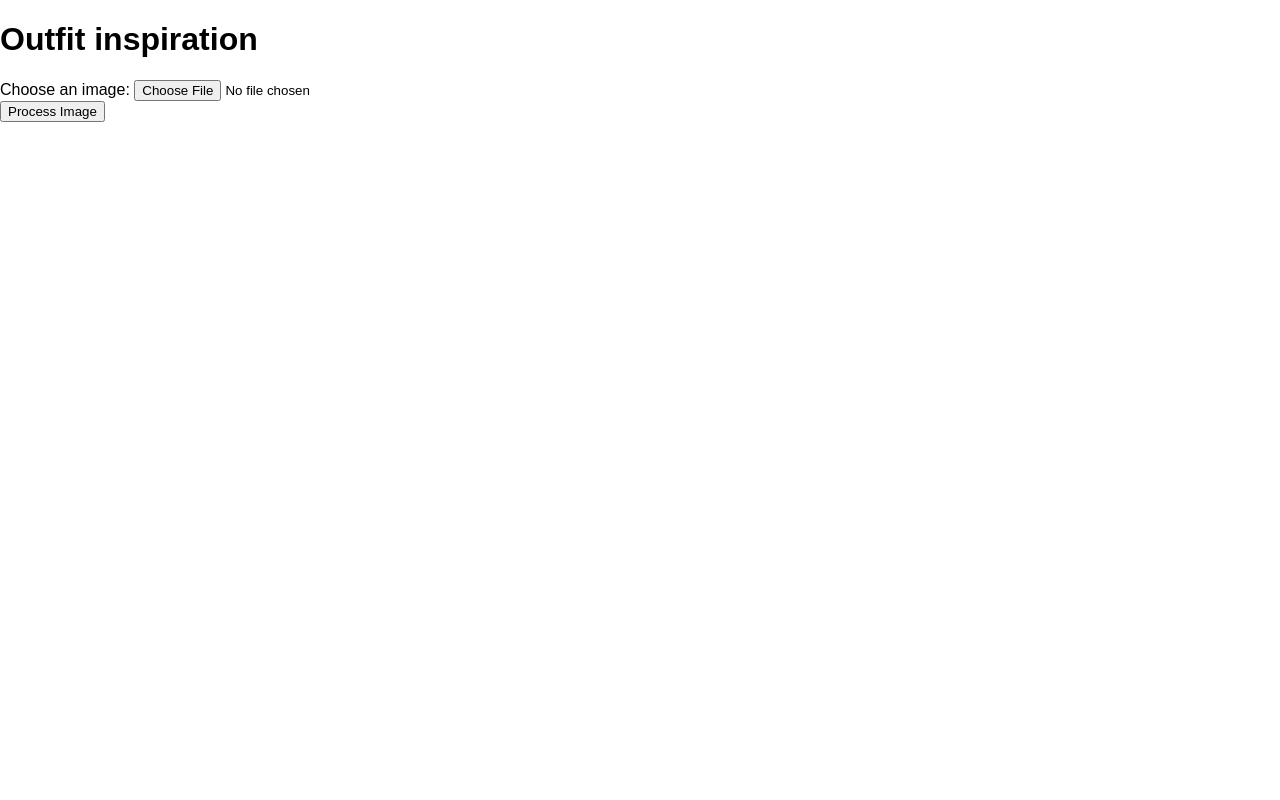
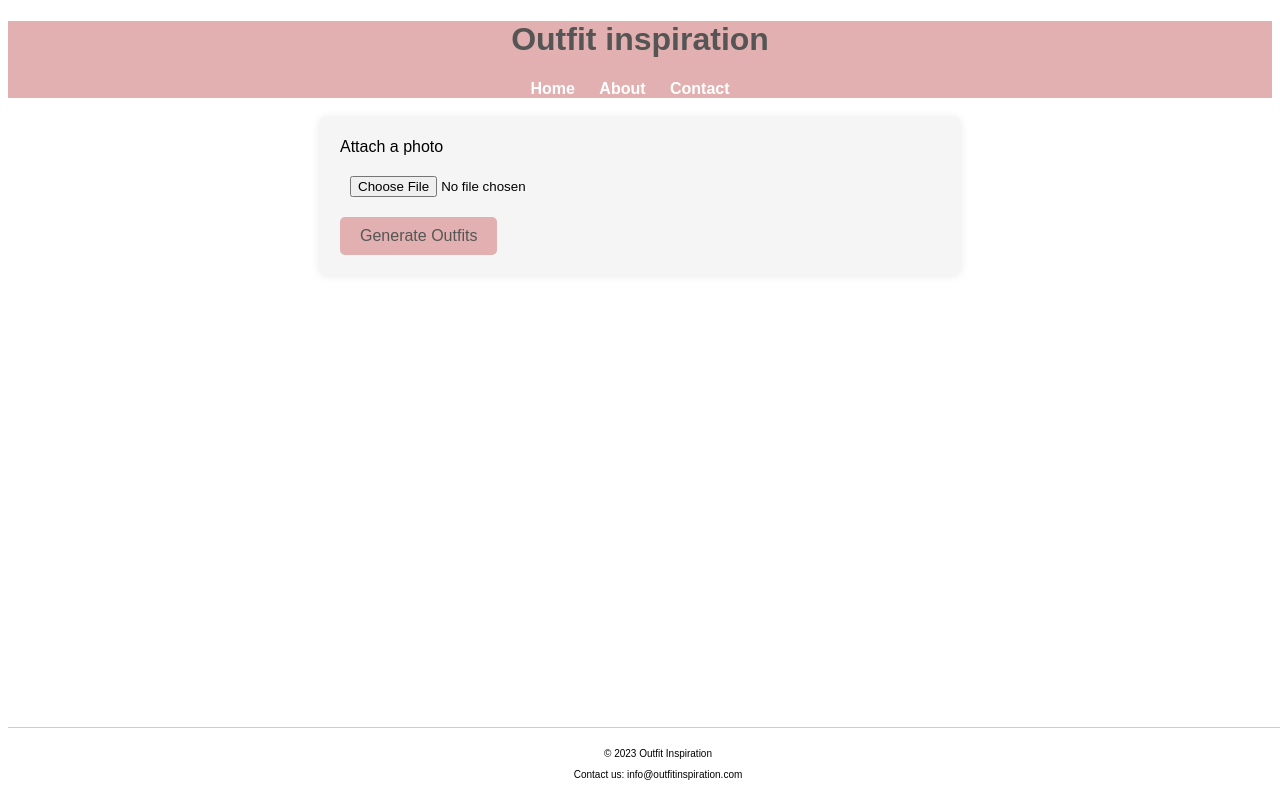
Before and after one commit to AleksandraSorokovikova/outfit-inspiration, a Flask app: page / in a window 1280 px wide. Run offline with Flask 3, Linux system fonts and the light colour scheme.

Commit message:
add styles and parallels (#19)
Co-authored-by: evgeniia.vu <evgeniia.vu@jetbrains.com>

```diff
--- a/orchestrator/init_server_flow.py
+++ b/orchestrator/init_server_flow.py
@@ -29,4 +29,5 @@ def init_server():
             continue
 
 
-init_server()
+if __name__ == "__main__":
+    init_server()
--- a/web/server.py
+++ b/web/server.py
@@ -4,6 +4,7 @@ from flask import Flask, request, render_template, jsonify, url_for
 import atexit
 import shutil
 
+from orchestrator.init_server_flow import init_server
 from orchestrator.main_user_flow import flow
 
 app = Flask(__name__)
@@ -14,6 +15,8 @@ temp_dir = os.path.join(static_dir, "temp")
 
 if not os.path.exists(temp_dir):
     os.makedirs(temp_dir)
+
+init_server()
 
 
 @app.route("/")
@@ -42,7 +45,6 @@ def process_image():
     target_path = os.path.join(temp_dir, file.filename)
     file.save(target_path)
 
-    # Perform image processing (replace this with your actual image processing logic)
     outfits = flow(target_path, temp_dir)
     outfits = [
         url_for(static_dir, filename=f"temp/{os.path.basename(out_url)}")
--- a/web/static/styles.css
+++ b/web/static/styles.css
@@ -1,32 +1,50 @@
 body {
     font-family: Arial, sans-serif;
-    margin: 0;
     padding: 0;
+    margin-bottom: 15px;
+}
+
+footer {
+    border-top: 1px solid #ccc;
+    background-color: white;
+    text-align: center;
+    padding: 10px;
+    position: fixed;
+    bottom: 0;
+    width: 100%;
+    font-size: 10px;
 }
 
 header {
     background-color: #E2B0B0;
-    color: white;
-    padding: 5px;
-    text-align: left;
+    color: #555;
+    text-align: center;
 }
 
 nav {
-    display: flex;
-    justify-content: right;
+    margin-top: 10px;
+}
+
+nav ul {
+    list-style: none;
+    padding: 0;
+    margin: 0;
+}
+
+nav li {
+    display: inline-block;
+    margin-right: 20px;
 }
 
 nav a {
-    color: white;
     text-decoration: none;
-    padding: 5px;
-    margin: 0 10px;
-    font-size: 18px;
-    transition: background-color 0.3s;
+    color: #fff;
+    font-weight: bold;
+    font-size: 16px;
 }
 
 nav a:hover {
-    background-color: #555;
+    color: #555;
 }
 
 #loading-container {
@@ -38,7 +56,7 @@ nav a:hover {
 #loading-spinner {
     border: 4px solid rgba(0, 0, 0, 0.1);
     border-radius: 50%;
-    border-top: 4px solid #3498db;
+    border-top: 4px solid #E2B0B0;
     width: 40px;
     height: 40px;
     animation: spin 1s linear infinite;
@@ -53,13 +71,16 @@ nav a:hover {
 
 .image-container-target {
     margin-top: 20px;
+    margin-left: 20px;
     text-align: left;
 }
 
 .image-container-outfits {
     margin-top: 20px;
-    text-align: center;
+    margin-left: 20px;
+    text-align: left;
 }
+
 
 .target-image, .outfit-image {
     margin: 10px;
@@ -75,3 +96,38 @@ nav a:hover {
     display: block;
     text-align: center;
 }
+
+#imageForm {
+    max-width: 600px;
+    margin: 20px auto;
+    padding: 20px;
+    background-color: #f5f5f5;
+    border-radius: 5px;
+    box-shadow: 0 0 10px rgba(0, 0, 0, 0.1);
+}
+
+label {
+    display: block;
+    margin-bottom: 10px;
+}
+
+input[type="file"] {
+    width: 100%;
+    padding: 10px;
+    margin-bottom: 10px;
+    box-sizing: border-box;
+}
+
+input[type="submit"] {
+    background-color: #E2B0B0;
+    color: #555;
+    border: none;
+    padding: 10px 20px;
+    border-radius: 5px;
+    cursor: pointer;
+    font-size: 16px;
+}
+
+input[type="submit"]:hover {
+    background-color: #E2B0C2;
+}
--- a/web/templates/find.html
+++ b/web/templates/find.html
@@ -7,13 +7,22 @@
     <link rel="stylesheet" href="{{ url_for('static', filename='styles.css') }}">
 </head>
 <body>
-    <h1>Outfit inspiration</h1>
+    <header>
+        <h1>Outfit inspiration</h1>
+        <nav>
+            <ul>
+                <li><a href="#">Home</a></li>
+                <li><a href="#">About</a></li>
+                <li><a href="#">Contact</a></li>
+            </ul>
+        </nav>
+    </header>
 
     <form id="imageForm" action="/process_image" method="post" enctype="multipart/form-data">
-        <label for="image">Choose an image:</label>
+        <label for="image">Attach a photo</label>
         <input type="file" name="file" id="image" accept="image/*" required>
         <br>
-        <input type="submit" value="Process Image" onclick="showLoadingSpinner()">
+        <input type="submit" value="Generate Outfits" onclick="showLoadingSpinner()">
     </form>
 
     <div id="loading-container">
@@ -25,14 +34,14 @@
 
     {% if target_path %}
         <div class="image-container-target">
-            <h2>Your image:</h2>
+            <h2>Your item:</h2>
             <img src="{{ target_path }}" alt="Target Image" class="target-image" height="300">
         </div>
     {% endif %}
 
     {% if outfits_paths %}
-        <h2>Outfits:</h2>
         <div class="image-container-outfits">
+            <h2>Outfits:</h2>
             {% for outfit_path in outfits_paths %}
                 <a href="{{ outfit_path }}" class="post-link" target="_blank">
                     <img src="{{ outfit_path }}" alt="Processed Outfit" class="outfit-image" height="300">
@@ -48,4 +57,9 @@
     </script>
 
 </body>
+
+<footer>
+        <p>&copy; 2023 Outfit Inspiration</p>
+        <p>Contact us: info@outfitinspiration.com</p>
+</footer>
 </html>
```
Also changed, not shown: data/data.py (+14 -6 lines).
